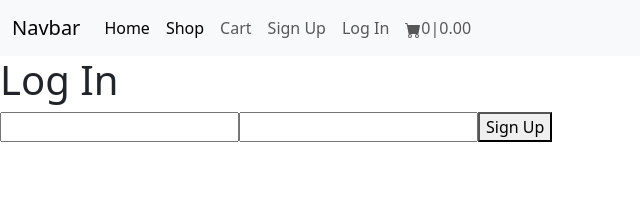
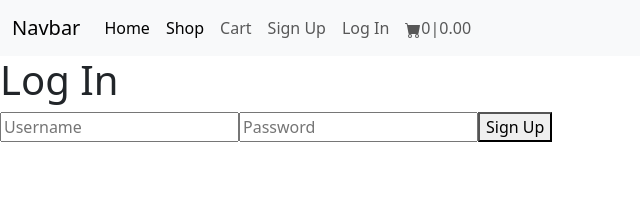
Before and after one commit to devcodus/react_eshop, a React (Create React App) app: page /login in a window 1280 px wide. Shown: the top 202 px of the page, without its empty margins (0-640 px from the left). Built offline with nearby package versions, Linux system fonts and the light colour scheme.

Commit message:
added placeholder field to login form

```diff
--- a/src/views/Login.js
+++ b/src/views/Login.js
@@ -35,8 +35,8 @@ export default function Login({logMeIn}) {
         <div>
             <h1>Log In</h1>
             <form onSubmit={handleSubmit}>
-                <input name='username' />
-                <input name='password' type='password' />
+                <input name='username' placeholder='Username' />
+                <input name='password' type='password' placeholder='Password'/>
                 <button type='submit'>Sign Up</button>
 
 
```
